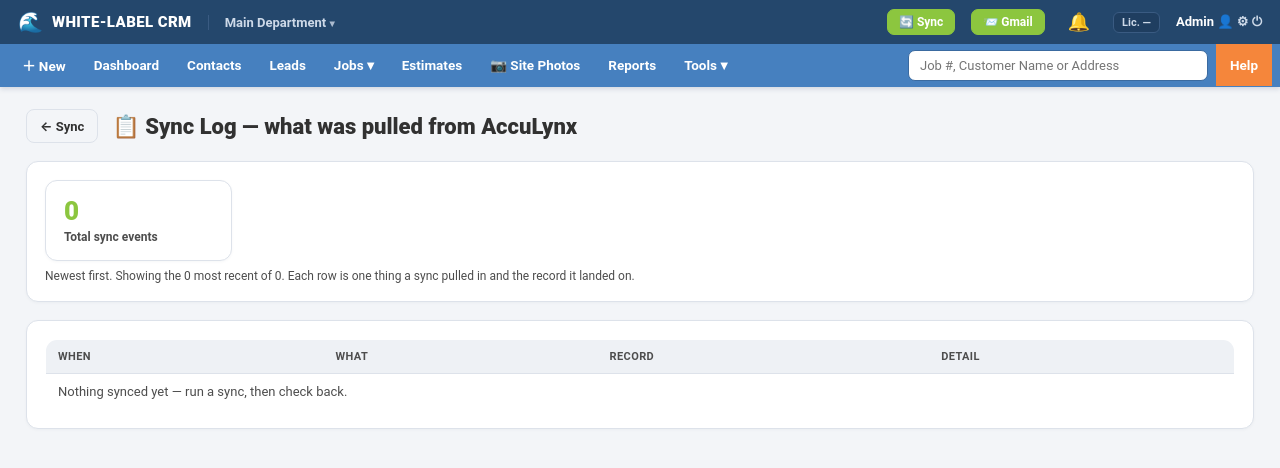
After one commit to dannybivins83-blip/collab-crm, a Flask app: page /sync/log in a window 1280 px wide. The commit adds this page. Shown: the top 468 px of the page. Run offline with Flask 3, Linux system fonts and the light colour scheme; the visitor is signed in with stand-in values (Sample User, id 1); data that the repository does not hold is empty; some libraries are stand-ins or nearby versions.

Commit message:
Add Sync Log page — a list of what was pulled from AccuLynx
New /sync/log route + sync_log.html: lists every sync event (records, billing,
estimates, comms, documents) newest-first with the record it landed on, plus
per-category tallies. Reads the activity trail each sync already writes — no new
table. Linked from the Sync page.

Co-Authored-By: Claude Opus 4.8 <noreply@anthropic.com>

```diff
--- a/modules/acculynx_sync.py
+++ b/modules/acculynx_sync.py
@@ -543,6 +543,37 @@ def _ensure_contact(name, rec):
 @bp.route("/")
 def index():
     return render_template("sync.html", company=db.get_company(), default_base=DEFAULT_BASE)
+
+
+@bp.route("/log")
+def log():
+    """A list of WHAT was synced from AccuLynx — the trail each sync writes (records,
+    billing, estimates, comms, documents), newest first, with the record it landed on."""
+    acts = db.all_rows("activities", where="text LIKE ?", params=("%AccuLynx%",), order="id DESC")
+    leads = {l["id"]: l for l in db.all_rows("leads")}
+    jobs = {j["id"]: j for j in db.all_rows("jobs")}
+    items = []
+    for a in acts[:400]:
+        rec = (jobs if a.get("entity_type") == "job" else leads).get(a.get("entity_id"), {})
+        t = (a.get("text") or "")
+        tl = t.lower()
+        if "billing" in tl:
+            cat = "💵 Billing"
+        elif "estimate" in tl:
+            cat = "📝 Estimate"
+        elif "communication" in tl or "notes synced" in tl or "messages" in tl:
+            cat = "💬 Comms"
+        elif "document" in tl:
+            cat = "📎 Document"
+        else:
+            cat = "🔄 Record"
+        items.append({"when": (a.get("created") or "")[:16], "type": a.get("entity_type") or "",
+                      "name": rec.get("name") or "(removed)", "rid": rec.get("rid") or "",
+                      "cat": cat, "what": t})
+    from collections import Counter
+    tally = Counter(i["cat"] for i in items)
+    return render_template("sync_log.html", items=items, tally=dict(tally),
+                           total=len(acts), company=db.get_company())
 
 
 @bp.route("/save", methods=["POST"])
--- a/templates/sync.html
+++ b/templates/sync.html
@@ -28,6 +28,7 @@
     <form method="post" action="{{ url_for('sync.run') }}">
       <button class="accent" type="submit" {{ '' if company.acculynx_api_key else 'disabled' }}>🔄 Sync now</button>
       {% if company.acculynx_api_key %}<a class="btn ghost" href="{{ url_for('sync.test') }}" style="margin-left:8px">🔌 Test connection</a>{% endif %}
+      <a class="btn ghost" href="{{ url_for('sync.log') }}" style="margin-left:8px">📋 Sync log</a>
       {% if not company.acculynx_api_key %}<div class="muted" style="margin-top:8px">Save an API key first.</div>{% endif %}
       <div class="muted" style="margin-top:8px">Each click pulls for ~20 seconds (several batches) and remembers where it left off. The flash message tells you when a <b>full pass is complete</b> — for the first import, click <b>Sync now</b> a couple of times until it says so.</div>
       <div class="muted" style="margin-top:8px">If anything looks off, click <b>Test connection</b> — it shows exactly what AccuLynx returned and how each field maps.</div>
--- /dev/null
+++ b/templates/sync_log.html
@@ -0,0 +1,34 @@
+{% extends "base.html" %}
+{% block title %}Sync Log — what was pulled in{% endblock %}
+{% block body %}
+<div class="page-head">
+  <a class="btn ghost" href="{{ url_for('sync.index') }}">← Sync</a>
+  <h1>📋 Sync Log — what was pulled from AccuLynx</h1>
+</div>
+
+<div class="card">
+  <div class="kpis" style="margin-bottom:0">
+    {% for cat, n in tally.items() %}
+    <div class="kpi"><div class="v">{{ n }}</div><div class="l">{{ cat }}</div></div>
+    {% endfor %}
+    <div class="kpi"><div class="v accent">{{ total }}</div><div class="l">Total sync events</div></div>
+  </div>
+  <div class="muted" style="margin-top:8px">Newest first. Showing the {{ items|length }} most recent of {{ total }}. Each row is one thing a sync pulled in and the record it landed on.</div>
+</div>
+
+<div class="card">
+  <table class="grid">
+    <tr><th>When</th><th>What</th><th>Record</th><th>Detail</th></tr>
+    {% for i in items %}
+    <tr>
+      <td class="muted" style="white-space:nowrap">{{ i.when }}</td>
+      <td><span class="badge">{{ i.cat }}</span></td>
+      <td>{% if i.rid %}<b>{{ i.rid }}</b> {% endif %}{{ i.name }} <span class="muted">({{ i.type }})</span></td>
+      <td class="muted">{{ i.what }}</td>
+    </tr>
+    {% else %}
+    <tr><td colspan="4" class="empty">Nothing synced yet — run a sync, then check back.</td></tr>
+    {% endfor %}
+  </table>
+</div>
+{% endblock %}
```
